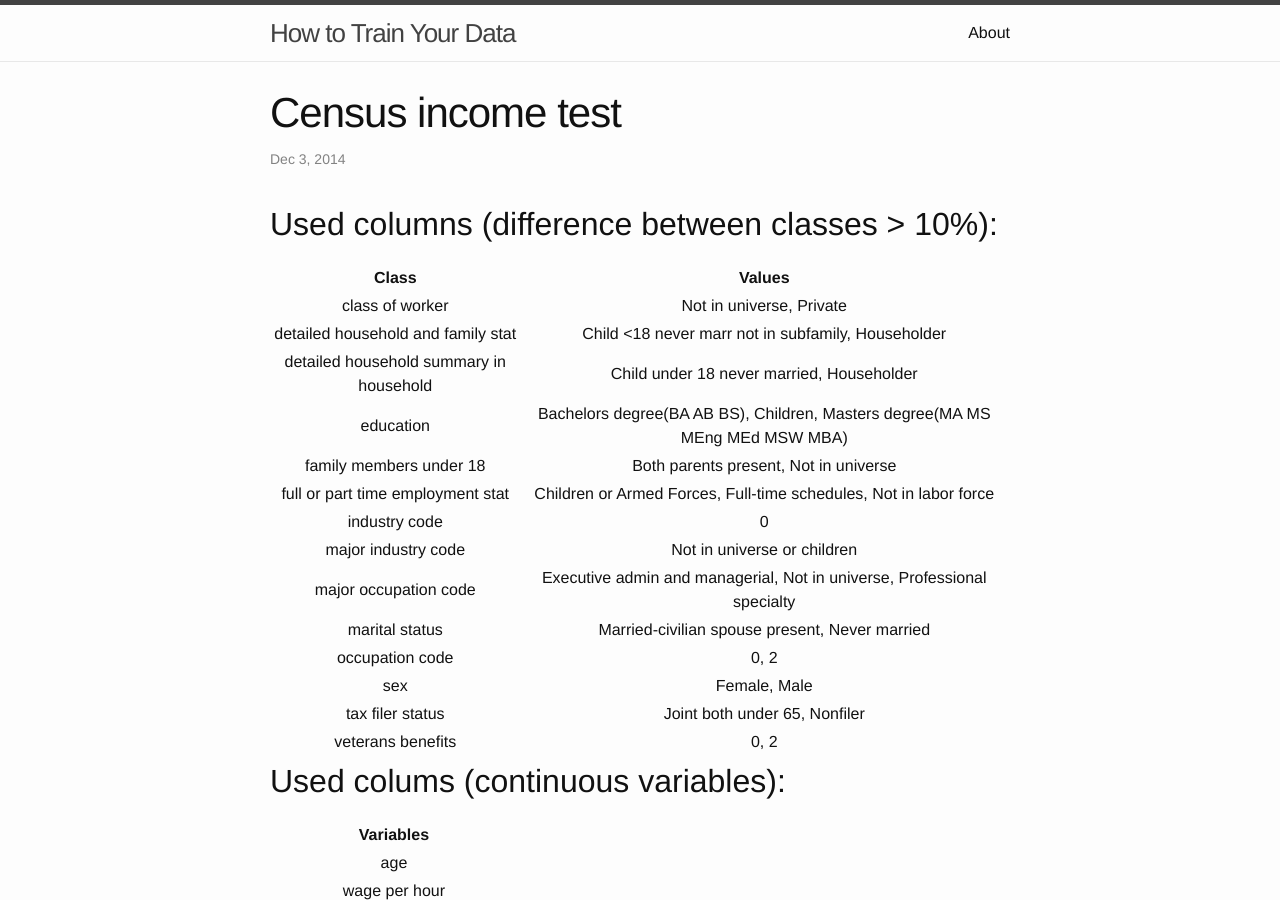
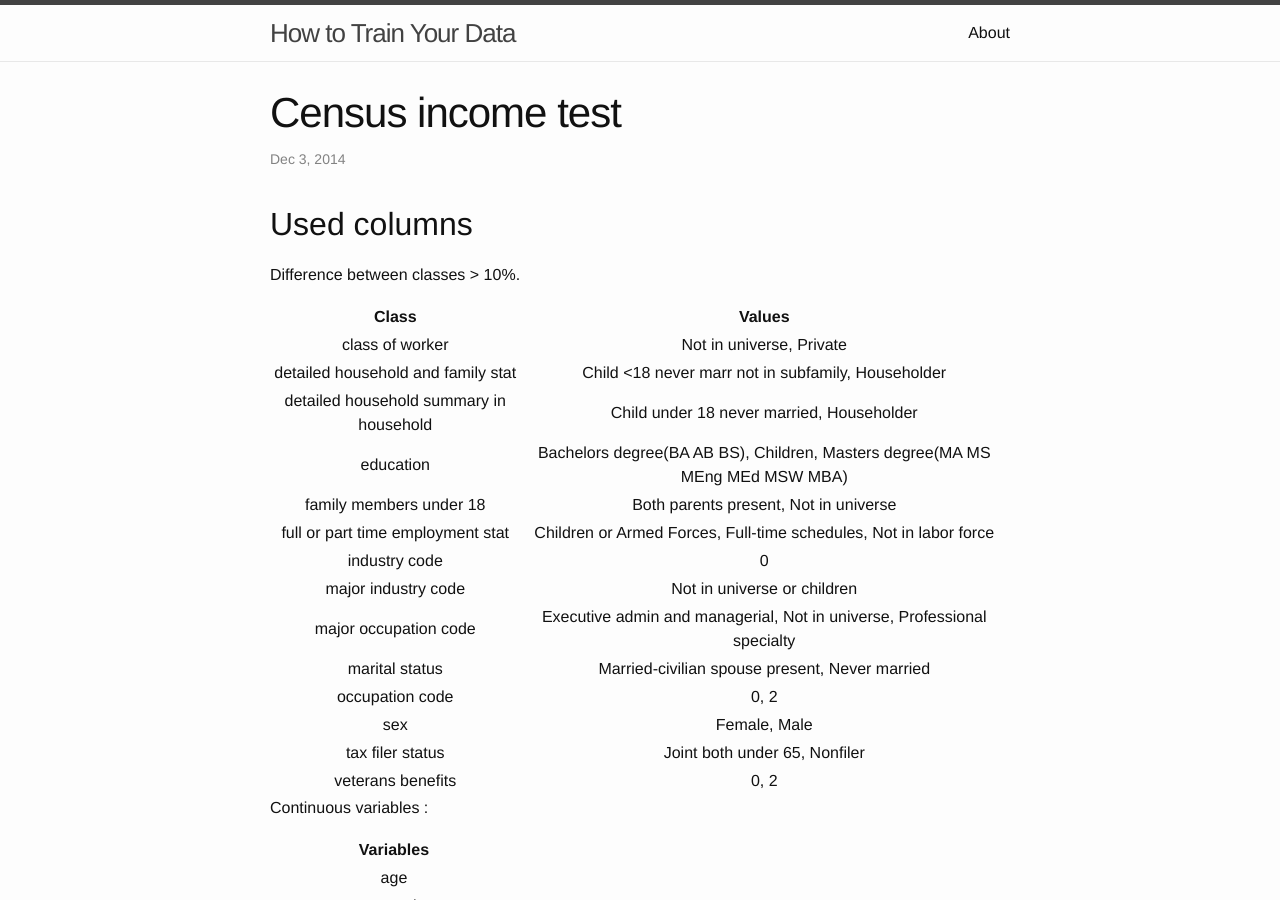
Before and after one commit to seiteta/seiteta.github.io_old, a Jekyll site: the page built from _posts/2014-12-03-census-income-test.md, in a window 1280 px wide and 900 px high. Built offline with Jekyll 4.4.1, drawn with Linux system fonts in a browser that asks for light colours.

Commit message:
Update 2014-12-03-census-income-test.md

```diff
--- a/_posts/2014-12-03-census-income-test.md
+++ b/_posts/2014-12-03-census-income-test.md
@@ -4,7 +4,9 @@ permalink: /income-test.html
 title: Census income test
 ---
 
-## Used columns (difference between classes > 10%):
+## Used columns
+
+Difference between classes > 10%.
 
 Class|Values
 :---:|:---:
@@ -23,7 +25,7 @@ sex|Female, Male
 tax filer status|Joint both under 65, Nonfiler
 veterans benefits|0, 2
 
-## Used colums (continuous variables):
+Continuous variables :
 
 |Variables|
 |:---:|
@@ -51,5 +53,6 @@ veterans benefits|0, 2
 
 ## Decision tree
 
+Decision tree, minimun samples leaf = 5000
+
 ![income-tree](/downloads/income-tree.png "Decision tree, minimun samples leaf = 5000")
-Decision tree, minimun samples leaf = 5000
```
